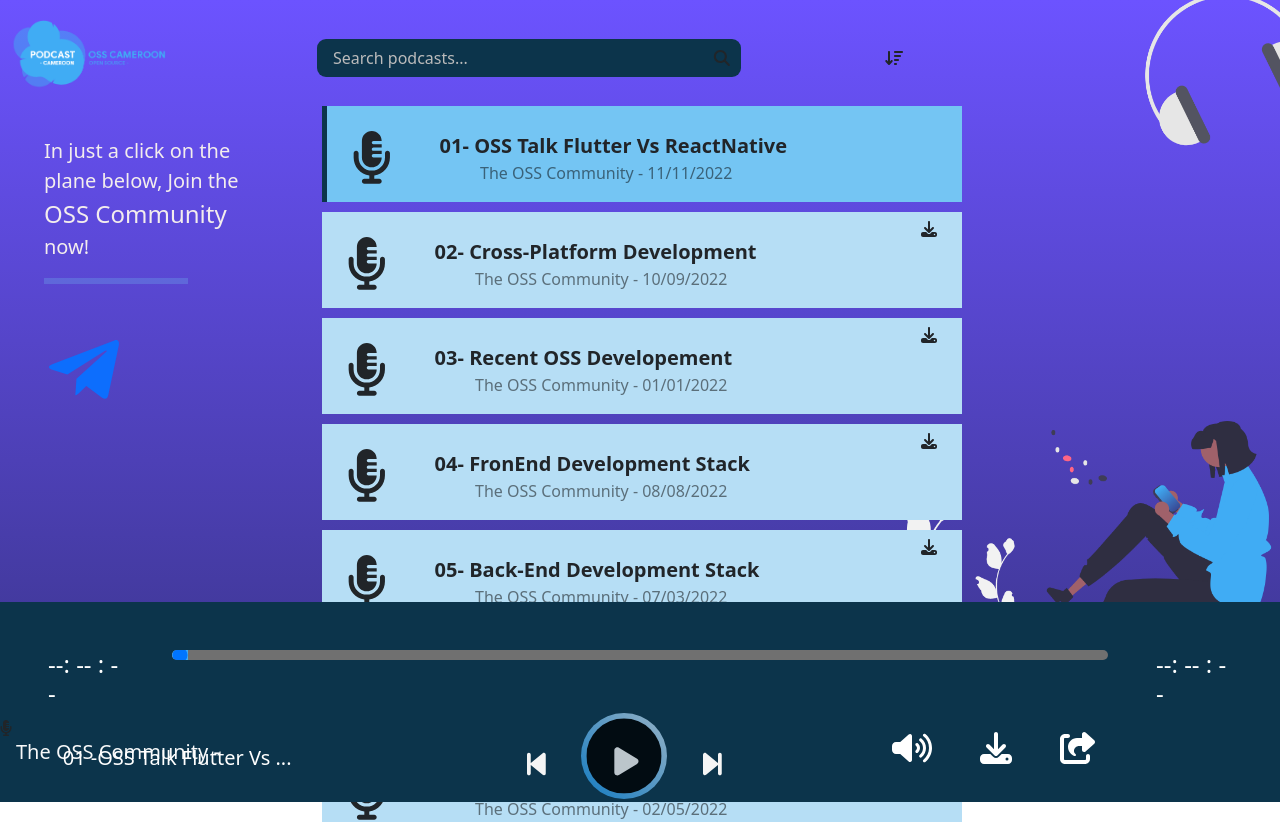
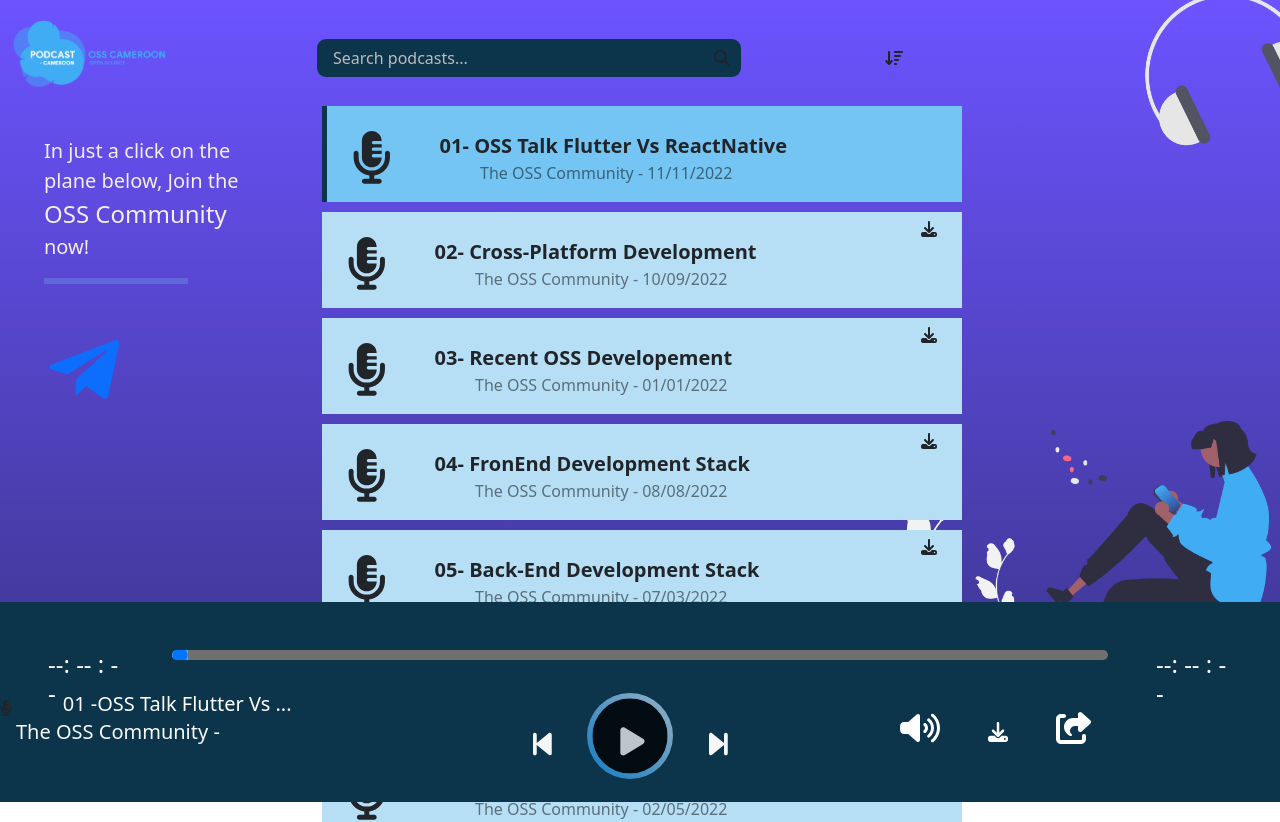
Before and after one commit to osscameroon/podcasts, a React (Create React App) app: page / in a window 1280 px wide. Shown: the top 822 px of the page. Built offline with nearby package versions, Linux system fonts and the light colour scheme.

Commit message:
feat: added styles for player

```diff
--- a/src/components/Player/Player.css
+++ b/src/components/Player/Player.css
@@ -175,3 +175,14 @@
     border-bottom: 1px solid #0C344B;
     height: auto;
 }
+.flex-fill{
+    flex: 1 1 auto !important;
+    margin-top:-20px;
+}
+.text-white{
+    font-size: x-small;
+}
+.h5, h5{
+    top:90px;
+    font-size: 5px;
+}
```
